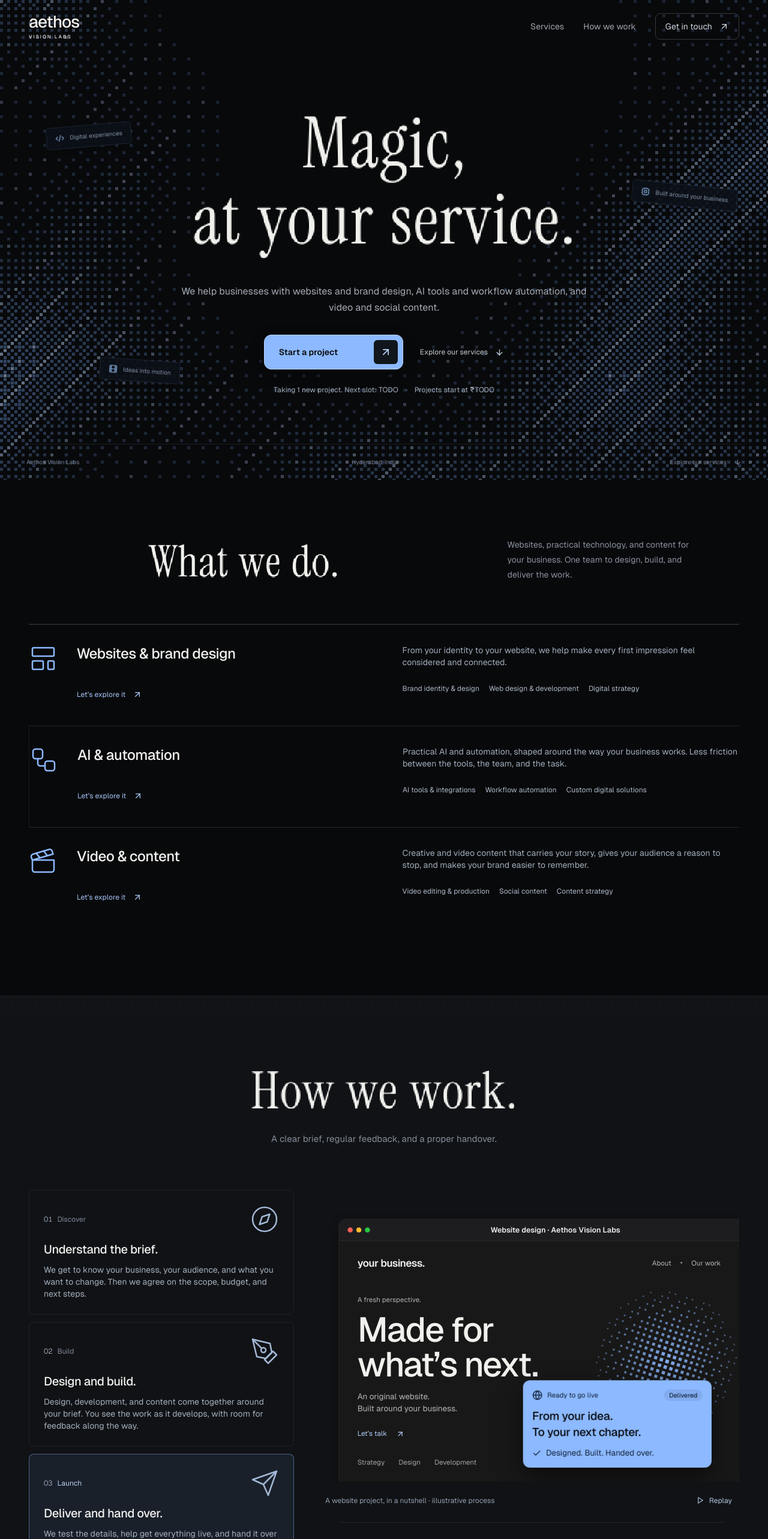
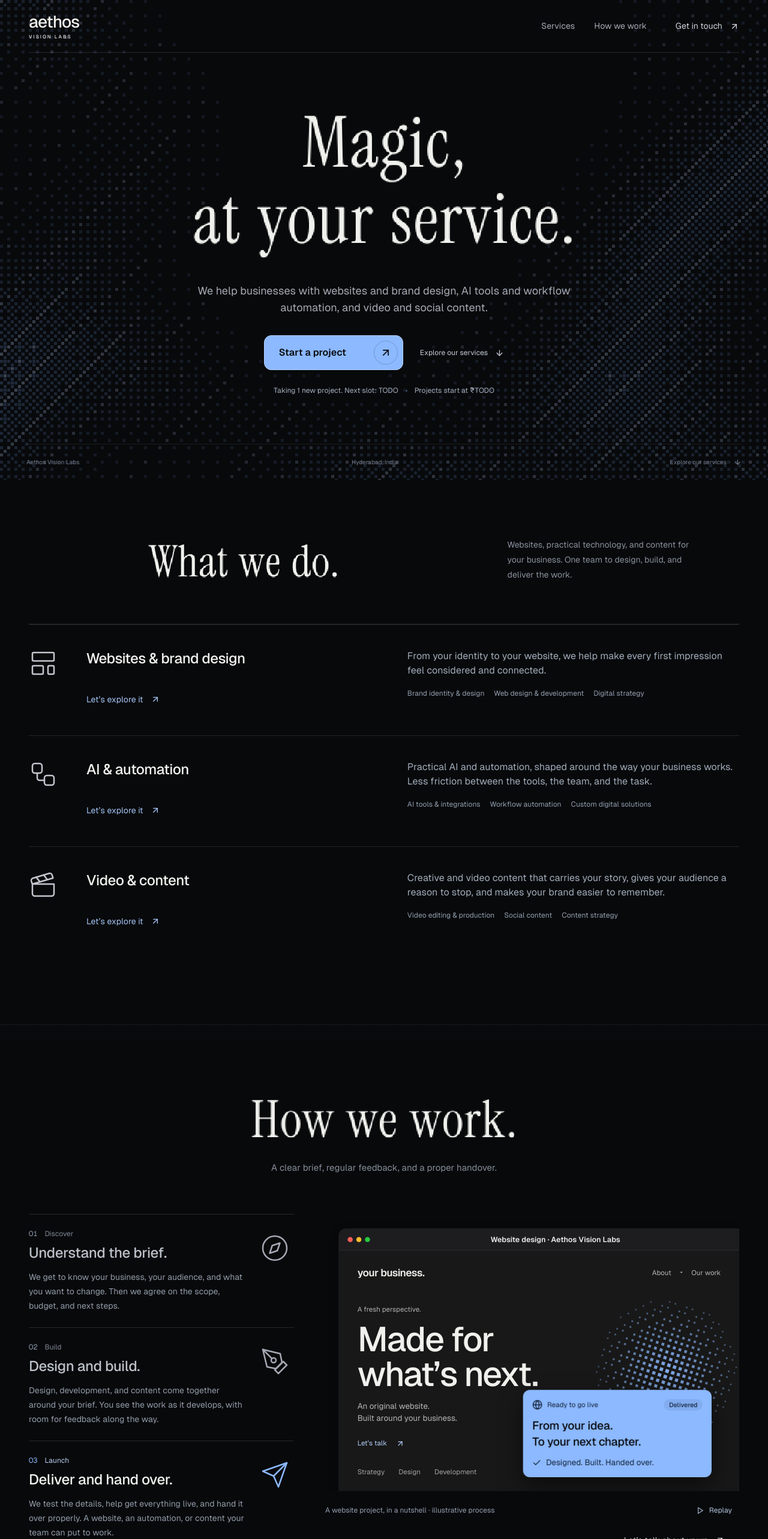
Before and after one commit to urstruelysv/avl-website-, a Next.js app: page / in a window 1280 px wide. Shown: the top 2566 px of the page at 60% size. Built offline with nearby package versions, Linux system fonts and the light colour scheme.

Commit message:
Refine studio surfaces and add restrained interactive motion

```diff
--- a/src/app/components/DitherField.tsx
+++ b/src/app/components/DitherField.tsx
@@ -14,6 +14,19 @@ export default function DitherField({ className = "" }: { className?: string })
     if(!ctx) return;
     const motion=matchMedia('(prefers-reduced-motion: reduce)');
     let frame=0,last=0,visible=true,w=0,h=0;
+    const pointer = { x: .5, y: .5, targetX: .5, targetY: .5, strength: 0, targetStrength: 0 };
+    const surface = canvas.parentElement;
+    const finePointer = matchMedia('(hover: hover) and (pointer: fine)');
+    const move = (event: PointerEvent) => {
+      if (!enabled || motion.matches || !finePointer.matches || !surface) return;
+      const bounds = surface.getBoundingClientRect();
+      pointer.targetX = (event.clientX - bounds.left) / bounds.width;
+      pointer.targetY = (event.clientY - bounds.top) / bounds.height;
+      pointer.targetStrength = 1;
+    };
+    const leave = () => { pointer.targetStrength = 0; };
+    surface?.addEventListener('pointermove', move, { passive: true });
+    surface?.addEventListener('pointerleave', leave);
     const draw=(time:number)=>{
       frame=requestAnimationFrame(draw);
       if(!visible || document.hidden || time-last<55 || ((!enabled || motion.matches) && last>0)) return;
@@ -21,19 +34,24 @@ export default function DitherField({ className = "" }: { className?: string })
       last=time;
       const cell=w<700?5:6;
       const drift=motion.matches ? 0 : elapsed.current/4200;
+      pointer.x += (pointer.targetX - pointer.x) * .12;
+      pointer.y += (pointer.targetY - pointer.y) * .12;
+      pointer.strength += (pointer.targetStrength - pointer.strength) * .12;
+      const response = enabled && !motion.matches ? pointer.strength : 0;
       ctx.clearRect(0,0,w,h);
       for(let y=0;y<h;y+=cell){
         for(let x=0;x<w;x+=cell){
           const u=x/w,v=y/h;
-          const right=Math.exp(-Math.pow((u-.94-Math.sin(v*5+drift)*.17)/.19,2));
-          const left=Math.exp(-Math.pow((u-.04-Math.sin(v*6+1-drift*.7)*.12)/.13,2))*.55;
+          const proximity = Math.exp(-Math.pow((u-pointer.x)/.2,2)-Math.pow((v-pointer.y)/.25,2)) * response;
+          const right=Math.exp(-Math.pow((u-.94-Math.sin(v*5+drift)*.17-proximity*.04)/.19,2));
+          const left=Math.exp(-Math.pow((u-.04-Math.sin(v*6+1-drift*.7)*.12+proximity*.04)/.13,2))*.55;
           const curve=Math.exp(-Math.pow((v-.93+Math.sin(u*5+drift*.8)*.17)/.17,2))*.64;
           const protect=1-.94*Math.exp(-Math.pow((u-.5)/.29,4)-Math.pow((v-.44)/.36,4));
           const shade=Math.min(.82,(right+left+curve)*(.42+.22*Math.sin(u*9+v*7+drift*1.4))*protect);
           const threshold=(BAYER[((y/cell)&3)*4+((x/cell)&3)]+.5)/16;
           if(shade>threshold){
             ctx.fillStyle=((x/cell+y/cell)%7===0)?'#b1c9ee':'#5474a7';
-            ctx.globalAlpha=.25+shade*.6;
+            ctx.globalAlpha=.2+shade*.45+proximity*.18;
             ctx.fillRect(x,y,cell-1,cell-1);
           }
         }
@@ -43,9 +61,9 @@ export default function DitherField({ className = "" }: { className?: string })
     const size=()=>{w=canvas.clientWidth;h=canvas.clientHeight;canvas.width=w;canvas.height=h;last=0;};
     const observer=new ResizeObserver(size);observer.observe(canvas);size();
     const intersection=new IntersectionObserver(entries=>{visible=entries[0].isIntersecting;});intersection.observe(canvas);
-    const change=()=>{last=0;};motion.addEventListener('change',change);
+    const change=()=>{last=0;pointer.targetStrength=0;};motion.addEventListener('change',change);
     frame=requestAnimationFrame(draw);
-    return()=>{cancelAnimationFrame(frame);observer.disconnect();intersection.disconnect();motion.removeEventListener('change',change);};
+    return()=>{cancelAnimationFrame(frame);observer.disconnect();intersection.disconnect();motion.removeEventListener('change',change);surface?.removeEventListener('pointermove',move);surface?.removeEventListener('pointerleave',leave);};
   },[enabled]);
   return <canvas ref={ref} className={`dither-field ${className}`} aria-hidden="true" />;
 }
--- a/src/app/components/Hero.tsx
+++ b/src/app/components/Hero.tsx
@@ -1,13 +1,10 @@
-import { ArrowUpRight, ArrowDown, Cpu, Film, Code2 } from "./StudioIcons";
+import { ArrowUpRight, ArrowDown } from "./StudioIcons";
 import DitherField from "./DitherField";
 import PixelHeading from "./PixelHeading";
 
 export default function Hero() {
   return <section id="top" className="signal-hero" aria-label="Aethos Vision Labs">
     <DitherField />
-    <div className="hero-signal-tag tag-code"><Code2 size={15} /> Digital experiences</div>
-    <div className="hero-signal-tag tag-ai"><Cpu size={15} /> Built around your business</div>
-    <div className="hero-signal-tag tag-film"><Film size={15} /> Ideas into motion</div>
     <div className="signal-hero-content">
       <PixelHeading as="h1" lines={["Magic,", "at your service."]} />
       <p className="signal-hero-description">We help businesses with websites and brand design, AI tools and workflow automation, and video and social content.</p>
--- a/src/app/components/SiteMotion.tsx
+++ b/src/app/components/SiteMotion.tsx
@@ -13,6 +13,26 @@ export default function SiteMotion({ children }: { children: ReactNode }) {
     query.addEventListener("change", update);
     return () => query.removeEventListener("change", update);
   }, []);
+  useEffect(() => {
+    if (matchMedia("(prefers-reduced-motion: reduce)").matches || !('IntersectionObserver' in window)) return;
+    const elements = document.querySelectorAll<HTMLElement>('.services-intro, .signal-service, .signal-process .section-center');
+    const observer = new IntersectionObserver(entries => {
+      entries.forEach(entry => {
+        if (!entry.isIntersecting) return;
+        entry.target.classList.replace('reveal-pending', 'reveal-shown');
+        observer.unobserve(entry.target);
+      });
+    }, { threshold: .12 });
+    elements.forEach(element => {
+      if (element.getBoundingClientRect().top < innerHeight) return;
+      element.classList.add('reveal-pending');
+      observer.observe(element);
+    });
+    return () => {
+      observer.disconnect();
+      elements.forEach(element => element.classList.remove('reveal-pending', 'reveal-shown'));
+    };
+  }, [reduced]);
   return <MotionContext.Provider value={{ enabled: !reduced, reduced }}>
     <a href="#main-content" className="skip-link">Skip to content</a>
     <main id="main-content" className="signal-site" data-motion={reduced ? "paused" : "playing"}>{children}</main>
--- a/src/app/globals.css
+++ b/src/app/globals.css
@@ -53,3 +53,82 @@ h1,h2,h3{text-wrap:balance}p{text-wrap:pretty}
 .signal-contact .contact-submit{width:100%;padding:8px 8px 8px 24px;min-height:56px}.hero-disciplines{font-size:12px;line-height:20px;color:#a5afbd;flex-wrap:wrap;gap:12px;margin-top:24px}
 @media(max-width:800px){.signal-header{width:calc(100% - 48px);height:80px;padding:0}.signal-nav-cta{margin-left:auto}.signal-menu-toggle{min-width:44px;min-height:44px}.signal-hero .pixel-heading{font-size:clamp(68px,12vw,96px)}}
 @media(max-width:520px){.signal-header{width:calc(100% - 40px);gap:16px}.signal-brand>span{font-size:26px}.signal-hero .pixel-heading{font-size:clamp(56px,14.5vw,76px);line-height:1.12}.signal-button{width:256px;max-width:100%;min-width:0}.hero-disciplines{display:flex;flex-direction:column;gap:4px;font-size:12px;line-height:20px;margin-top:20px}.hero-disciplines i{display:none}}
+
+/* Reference finish: quieter surfaces, expressive line icons, connected motion. */
+.signal-header{border-bottom:1px solid #ffffff20}
+.signal-desktop-nav a{position:relative;padding-block:12px;color:#a5aab4}
+.signal-desktop-nav a::after{content:'';position:absolute;left:0;right:0;bottom:4px;height:1px;background:var(--blue);transform:scaleX(0);transform-origin:left;transition:transform .5s var(--motion-ease)}
+.signal-desktop-nav a:hover::after,.signal-desktop-nav a:focus-visible::after{transform:scaleX(1)}
+.signal-nav-cta{border:0;padding-right:0}
+.signal-nav-cta:hover{background:none;color:var(--blue)}
+.signal-nav-cta svg{transition:transform .5s var(--motion-ease)}
+.signal-nav-cta:hover svg{transform:translate(2px,-2px)}
+.dither-field{opacity:.64}
+.signal-hero-description{font-size:18px;line-height:28px;max-width:640px}
+.signal-button{box-shadow:none;font-size:16px;line-height:24px;gap:32px}
+.signal-button>.button-arrow{background:transparent;border:1px solid #08090b30;color:#08090b;border-radius:9999px}
+.signal-button:hover>.button-arrow>svg{transform:translate(3px,-3px)}
+.signal-service,.signal-service:first-child,.signal-service:last-child{grid-template-columns:64px 1fr 1.1fr;gap:16px 32px;padding-block:40px;transition:border-color .3s var(--motion-ease),opacity .7s var(--motion-ease),transform .7s var(--motion-ease)}
+.signal-service+.signal-service{border-left:0}
+.signal-service>svg{width:48px;height:48px;color:#c2c7ce;transition:color .3s var(--motion-ease),transform .5s var(--motion-ease)}
+.signal-service>h3{transition:color .3s var(--motion-ease)}
+.signal-service>a{font-size:14px;line-height:20px}
+.signal-service:hover,.signal-service:focus-within{border-color:#8cb9ff70}
+.signal-service:hover>svg,.signal-service:focus-within>svg{color:var(--blue);transform:translateY(-4px)}
+.signal-service:hover>h3,.signal-service:focus-within>h3{color:#b9d3fb}
+.signal-service>p{font-size:16px;line-height:24px}
+.signal-service>ul{font-size:12px;line-height:20px;color:#929eaf}
+.signal-process{background:var(--ink)}
+.signal-process:before{opacity:.2;height:32px}
+.process-experience{align-items:center;margin-top:64px}
+.process-controls{gap:0}
+.process-choice{position:relative;border:0;border-bottom:1px solid #ffffff20;border-radius:0;padding:24px 80px 24px 0;background:none}
+.process-choice:first-child{border-top:1px solid #ffffff20}
+.process-choice[aria-pressed=true]{border-color:#8cb9ff70;background:none}
+.process-choice:hover{background:none;border-color:#8cb9ff70}
+.process-choice-top{margin-bottom:8px;font-size:12px;line-height:16px;gap:12px}
+.process-choice-top>svg{position:absolute;right:8px;top:32px;display:block;width:48px;height:48px;color:#a5aab4;transition:color .3s var(--motion-ease),transform .5s var(--motion-ease)}
+.process-choice strong{font-size:24px;line-height:32px;font-weight:500;margin-bottom:12px;color:#bbc0c8;transition:color .3s var(--motion-ease)}
+.process-choice-copy{color:#929ca9;font-size:14px;line-height:24px}
+.process-choice[aria-pressed=true] strong{color:var(--paper)}
+.process-choice[aria-pressed=true] .process-index,.process-choice[aria-pressed=true] .process-choice-top>svg{color:var(--blue)}
+.process-choice:hover .process-choice-top>svg{transform:translateY(-4px)}
+.process-preview-bottom{justify-content:flex-end;border-top:0;padding-top:0;margin-top:8px}
+.process-preview-bottom .signal-link{font-size:14px;line-height:20px}
+.reveal-pending{opacity:0;transform:translateY(24px)}
+.reveal-shown{opacity:1;transform:none;transition:opacity .7s var(--motion-ease),transform .7s var(--motion-ease)}
+@media(max-width:800px){
+ .signal-hero-description{font-size:16px;line-height:24px;max-width:560px}
+ .signal-service,.signal-service:first-child,.signal-service:last-child{grid-template-columns:48px 1fr 1fr;gap:16px 24px}
+ .signal-service>svg{width:40px;height:40px}
+ .process-controls{gap:16px}
+ .process-choice,.process-choice:first-child{padding:16px 48px 16px 0;border-top:0}
+ .process-choice strong,.process-choice-copy{display:none}
+ .process-choice-top{margin:0;display:block}
+ .process-index{display:block;margin-bottom:8px}
+ .process-choice-top>svg{width:32px;height:32px;right:0;top:16px}
+ .process-mobile-explanation{display:block;padding:8px 4px 16px;min-height:144px}
+ .process-mobile-explanation h3{font-size:24px;line-height:32px;margin:0 0 12px;font-weight:500}
+ .process-mobile-explanation p{font-size:14px;line-height:24px;color:#a5afbd;margin:0;max-width:560px}
+}
+@media(max-width:520px){
+ .signal-header{height:80px}
+ .signal-hero{min-height:800px}
+ .signal-hero-description{font-size:16px;line-height:24px;max-width:320px}
+ .signal-hero-actions .signal-link{display:none}
+ .hero-disciplines{font-size:12px;line-height:20px;margin-top:24px}
+ .signal-service,.signal-service:first-child,.signal-service:last-child{grid-template-columns:40px 1fr;gap:16px;padding-block:32px}
+ .signal-service>svg{width:32px;height:32px}
+ .signal-service>h3{font-size:24px;line-height:32px}
+ .signal-service>p{font-size:14px;line-height:24px}
+ .process-choice,.process-choice:first-child{min-height:80px;padding:12px 0}
+ .process-choice-top>svg{position:static;width:24px;height:24px;margin-top:12px}
+ .process-experience{margin-top:40px}
+ .process-mobile-explanation{min-height:184px}
+ .process-preview-bottom{display:flex}
+ .process-preview-bottom .signal-link{margin-top:0}
+}
+@media(prefers-reduced-motion:reduce){
+ .reveal-pending,.reveal-shown{opacity:1;transform:none}
+ .signal-service:hover>svg,.process-choice:hover .process-choice-top>svg,.signal-button:hover,.signal-button:hover>.button-arrow>svg,.signal-nav-cta:hover svg{transform:none}
+}
```
